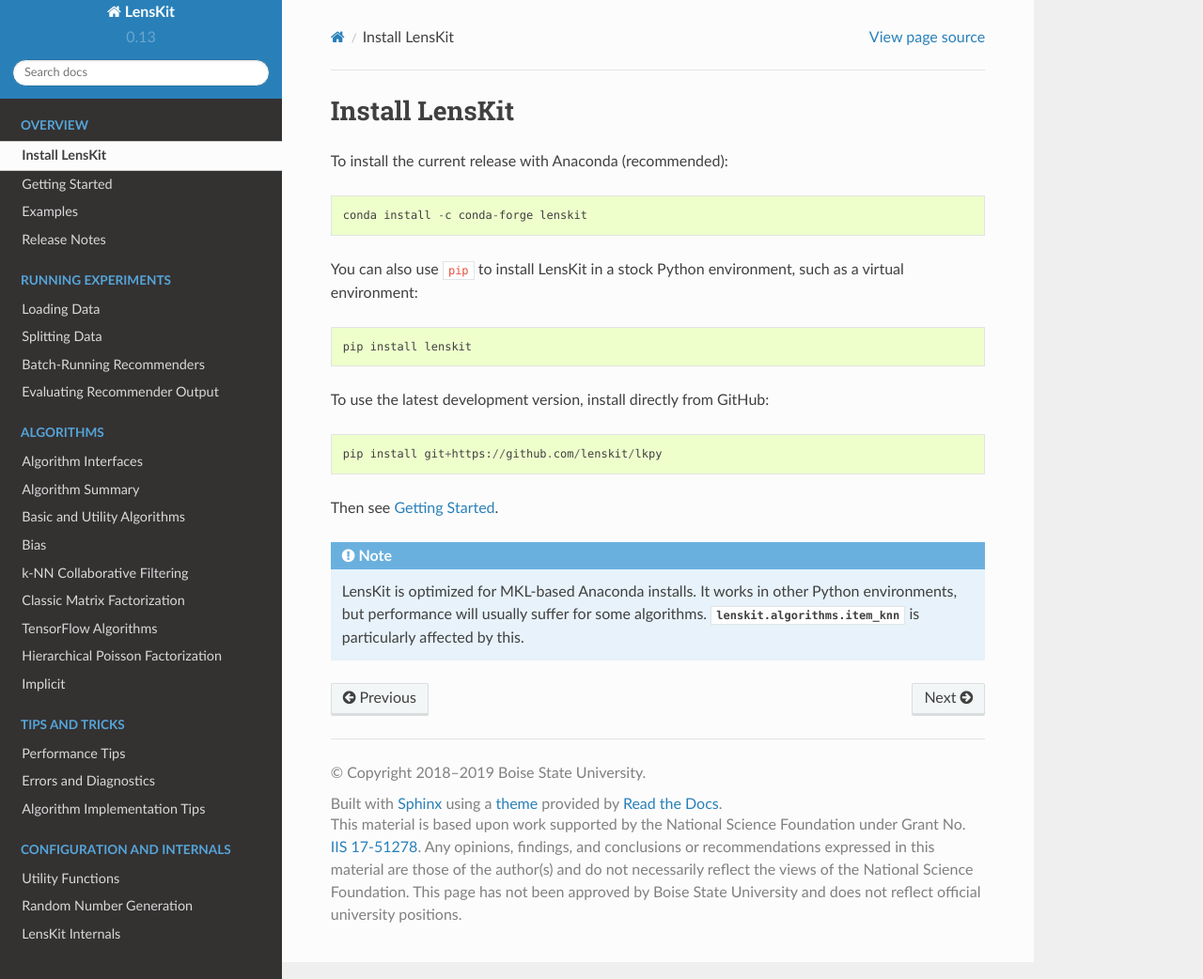
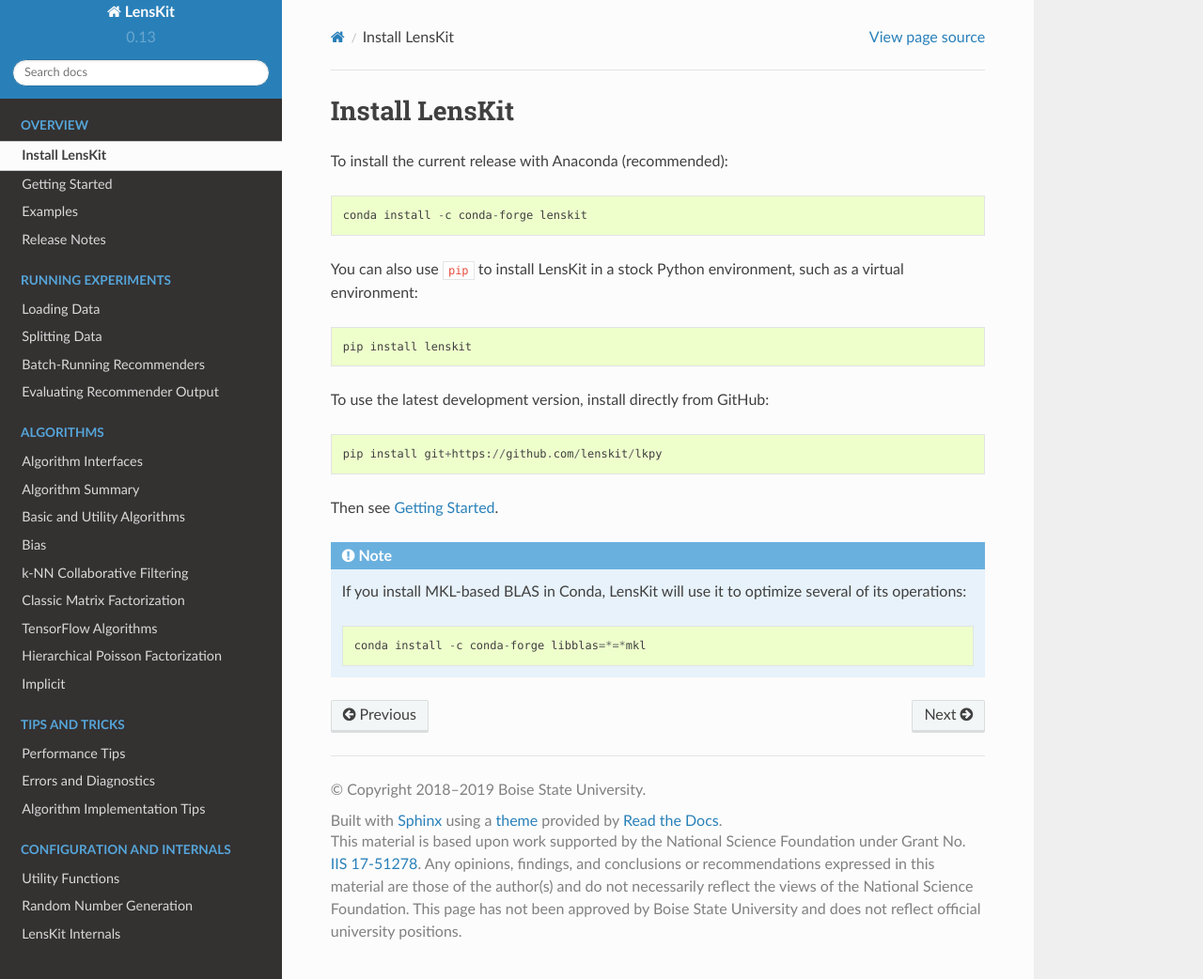
Before and after one commit to lenskit/lkpy, a Sphinx documentation site: the page built from doc/install.rst, in a window 1280 px wide and 1042 px high. Shown: the whole window at 94% size. Built offline with Sphinx 7.4.7 and the Read the Docs theme 2.0.0, drawn with Linux system fonts in a browser that asks for light colours.

Commit message:
mkl doc update

```diff
--- a/doc/install.rst
+++ b/doc/install.rst
@@ -19,7 +19,7 @@
 .. _`Getting Started`: GettingStarted.html
 
 .. note::
-    LensKit is optimized for MKL-based Anaconda installs. It works in other
-    Python environments, but performance will usually suffer for some
-    algorithms.  :py:class:`lenskit.algorithms.item_knn` is particularly
-    affected by this.
+    If you install MKL-based BLAS in Conda, LensKit will use it to optimize
+    several of its operations::
+
+        conda install -c conda-forge libblas=*=*mkl
```
